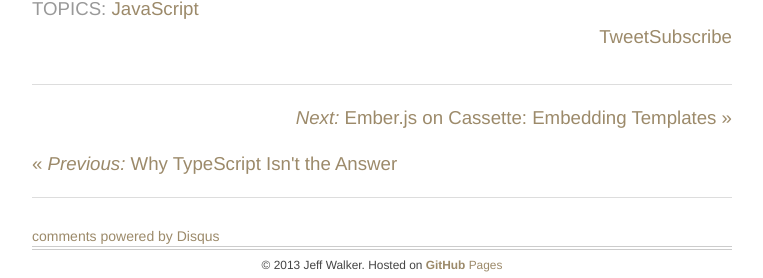
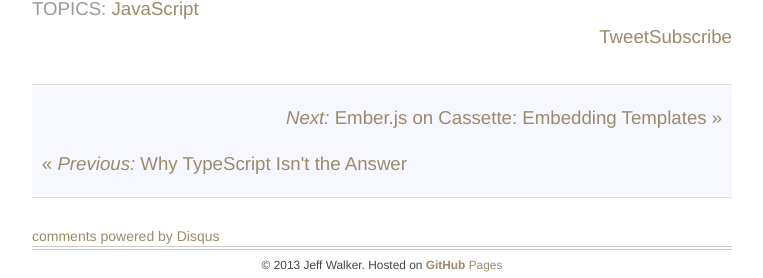
Before and after one commit to WalkerCodeRanger/WalkerCodeRanger.com, a Jekyll site: the page built from _posts/2014-03-08-dart-isnt-the-answer.md, in a window 1280 px wide. Shown: the part 3281-3559 px from the top of the page, without its empty margins (258-1021 px from the left). Built offline with Jekyll 4.4.1, drawn with Linux system fonts in a browser that asks for light colours; nearby versions of some CDN libraries; comment, search, counter and statistics services are not loaded.

Commit message:
improve page nav to make it stand out and look better

```diff
--- a/blog/index.html
+++ b/blog/index.html
@@ -10,7 +10,7 @@ sitemap:
 	{% for post in paginator.posts %}
 		{% include embedded-post.html %}
 	{% endfor %}
-	<div class="page-nav">
+	<div class="page-nav clearfix">
 		{% if paginator.next_page %}
 			<a href="{{ paginator.next_page_path }}/" class="older">&laquo; Older</a>
 		{% endif %}
--- a/css/main.css
+++ b/css/main.css
@@ -370,10 +370,13 @@ article .meta .subscribe, article .meta .tweet, article .meta .google-plus-one
 	border-top: 1px solid #ddd;
 	border-bottom: 1px solid #ddd;
 	padding-top: 1em;
+	padding-left: 1ex;
+	padding-right: 1ex;
 	margin: 1.5em 0;
+	background-color: #f7f7ff;
 }
 
-.page-nav .previous
+.page-nav .previous, .page-nav .older
 {
 	display: block;
 	float: left;
@@ -381,7 +384,7 @@ article .meta .subscribe, article .meta .tweet, article .meta .google-plus-one
 	margin-bottom: 1em;
 }
 
-.page-nav .next
+.page-nav .next, .page-nav .newer
 {
 	display: block;
 	float: right;
@@ -423,18 +426,6 @@ article .meta .subscribe, article .meta .tweet, article .meta .google-plus-one
 #blog article .byline
 {
 	display: none;
-}
-
-.page-nav .older
-{
-	display: block;
-	float: left;
-}
-
-.page-nav .newer
-{
-	display: block;
-	float: right;
 }
 
 /*****************************************************************************/
```
